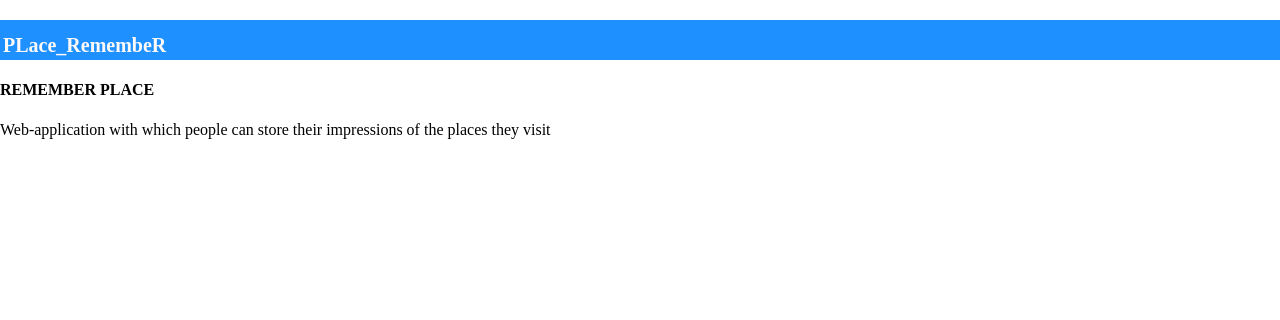
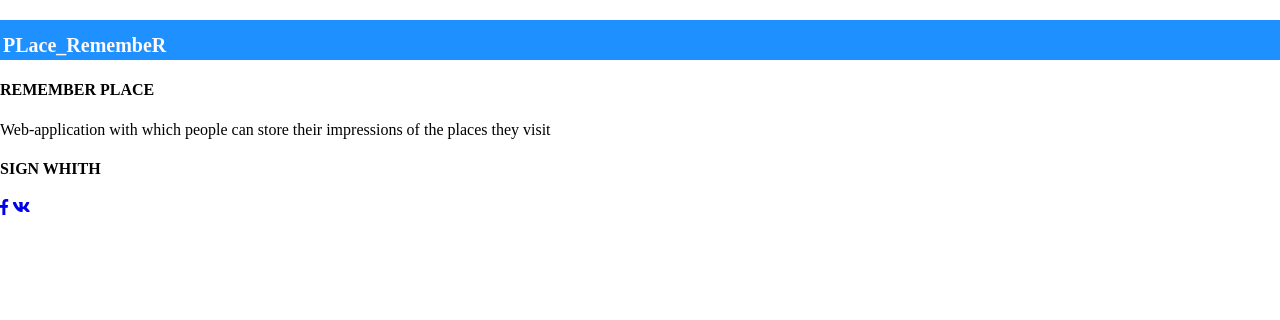
Before and after one commit to Shohmasud/place_remember, a Django app: page /login/ in a window 1280 px wide. Shown: the top 320 px of the page. Run offline with Django 3.2, Linux system fonts and the light colour scheme; some libraries are stand-ins or nearby versions.

Commit message:
login.html:1)Adding a tag-header describing the login to the social network.2)Adding a block and a link responsible for redirects to the registration page of social networks (Facebook, VK) using django-alluth provider

```diff
--- a/templates/login.html
+++ b/templates/login.html
@@ -36,6 +36,13 @@
                             <h4 class="h4_log">REMEMBER PLACE</h4>
                             <p class="p_text">Web-application with which people can store their impressions of the places they visit</p>
                         </div>
+                        <div class="div_login_facebook_vk">
+                            <h4 class="h4_sign">SIGN WHITH</h4>
+                        </div>
+                        <div class="div_social">
+                            <a href="{% provider_login_url 'facebook' method='js_sdk'%}" class="btn-floating btn-lg btn-fb" type="button" role="button"><i class="fab fa-facebook-f fb_icon"></i></a>
+                            <a href="{% provider_login_url 'vk' method='js_sdk'%}" class="btn-floating btn-lg btn-vk" type="button" role="button"><i class="fab fa-vk vk_icon"></i></a>
+                        </div>
                     </div>
             </div>
         </div>
```
